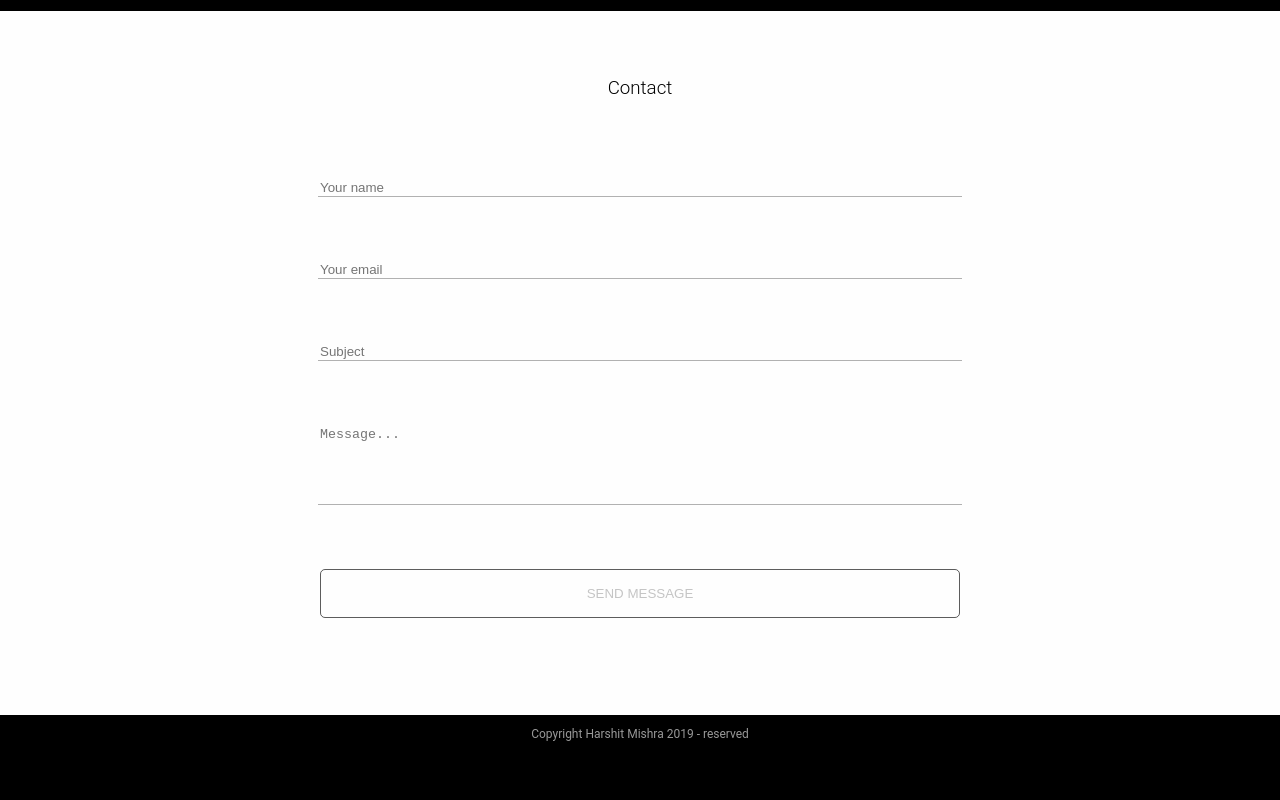
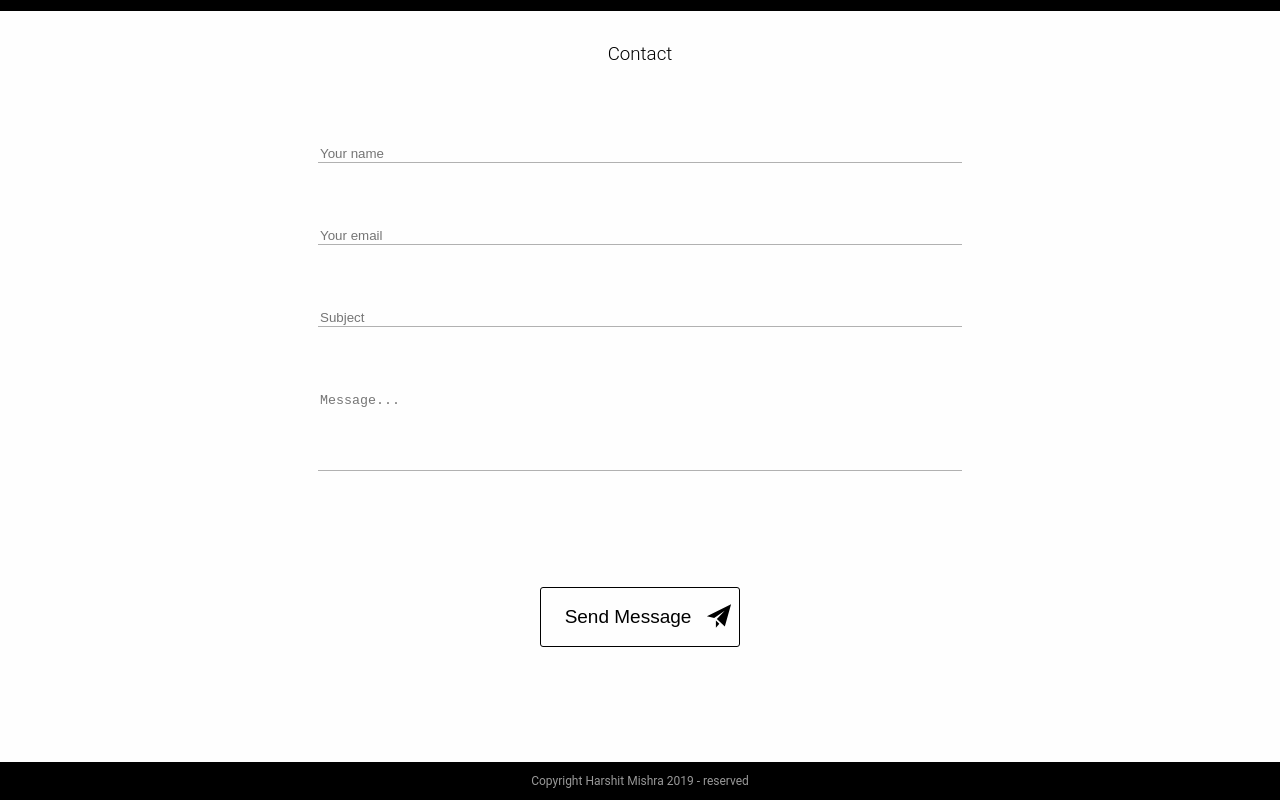
Before and after one commit to harshdsdh/itsme, a React (Create React App) app: page / in a window 1280 px wide. Shown: the part 1939-2739 px from the top of the page. Before the commit the page ends 2692 px from the top, so only its background shows below. Built offline with nearby package versions, Linux system fonts and the light colour scheme.

Commit message:
contact commit

```diff
--- a/src/app-header.js
+++ b/src/app-header.js
@@ -10,7 +10,7 @@ const AppHeader = () => {
 function HeaderName(props) {
   return (
     <h1 className="mainName link">
-      <a href="/">
+      <a href="/itsme">
         <span className="headerFont H">H</span>
         <span className="headerFont M">M</span>
       </a>
@@ -40,7 +40,11 @@ function ContactLinks(props) {
         </a>
       </li>
       <li>
-        <a href="https://github.com/harshdsdh">
+        <a
+          href="https://github.com/harshdsdh"
+          target="_blank"
+          rel="noopener noreferrer"
+        >
           <svg
             className="footlink"
             xmlns="http://www.w3.org/2000/svg"
@@ -53,7 +57,11 @@ function ContactLinks(props) {
         </a>
       </li>
       <li>
-        <a href="https://www.linkedin.com/in/harshit-mishra1793/">
+        <a
+          href="https://www.linkedin.com/in/harshit-mishra1793/"
+          target="_blank"
+          rel="noopener noreferrer"
+        >
           <svg
             className="footlink"
             xmlns="http://www.w3.org/2000/svg"
--- a/src/footer.js
+++ b/src/footer.js
@@ -1,5 +1,6 @@
 import React from "react";
-
+import axios from "axios";
+const PORT = process.env.PORT || 5000;
 const Footer = () => {
   return (
     <div className="Footer" id="Footer">
@@ -7,39 +8,79 @@ const Footer = () => {
     </div>
   );
 };
+const handleSubmit = async e => {
+  e.preventDefault();
+  axios
+    .post("http://localhost:" + PORT, {
+      name: document.getElementsByName("name")[0].value,
+      email: document.getElementsByName("email")[0].value,
+      subject: document.getElementsByName("subject")[0].value,
+      message: document.getElementsByName("message")[0].value
+    })
+    .then(function(response) {
+      document.getElementsByName("name")[0].value = "";
+      document.getElementsByName("email")[0].value = "";
+      document.getElementsByName("subject")[0].value = "";
+      document.getElementsByName("message")[0].value = "";
+      console.log(response.data + "from footer");
+    })
+    .catch(function(error) {
+      console.log(error);
+    });
+};
 function FooterContent(props) {
   return (
     <div>
       <section class="contact" data-aos="zoom-in">
-        <form action="/" method="POST" class="contact__form">
+        <form onSubmit={handleSubmit} method="POST" class="contact__form">
           <h1 className="contact__form__title">Contact</h1>
           <input
             type="text"
             class="contact__form__input"
             name="name"
             placeholder="Your name"
+            required
           />
           <input
             type="email"
-            class="contact__form__input"
+            className="contact__form__input"
             name="email"
             placeholder="Your email"
+            required
           />
           <input
             type="text"
-            class="contact__form__input"
+            className="contact__form__input"
             name="subject"
             placeholder="Subject"
+            required
           />
           <textarea
             name="message"
             rows="5"
             class="contact__form__textarea"
             placeholder="Message..."
+            required
           />
 
-          <button class="contact__form__btn" disabled>
+          <button type="submit" class="contact__form__btn">
             Send Message
+            <svg
+              version="1.1"
+              xmlns="http://www.w3.org/2000/svg"
+              xmlnsXlink="http://www.w3.org/1999/xlink"
+              x="0px"
+              y="0px"
+              viewBox="0 0 512 512"
+              enable-background="new 0 0 512 512"
+              xmlSpace="preserve"
+            >
+              <path
+                id="paper-plane-icon"
+                d="M462,54.955L355.371,437.187l-135.92-128.842L353.388,167l-179.53,124.074L50,260.973L462,54.955z
+M202.992,332.528v124.517l58.738-67.927L202.992,332.528z"
+              />
+            </svg>
           </button>
         </form>
       </section>
--- a/src/style.css
+++ b/src/style.css
@@ -207,19 +207,39 @@ body {
   outline: none;
 }
 .contact__form__btn {
-  margin: 2rem;
-  background: none;
-  border: 1px solid rgba(0, 0, 0, 0.8);
-  padding: 1rem 2rem;
-  border-radius: 5px;
-  opacity: 0.8;
-  width: 100%;
-  text-transform: uppercase;
+  font-size: 19px;
+  overflow: visible;
+  border-radius: 3px;
+  position: relative;
+  padding-right: 30px;
+  background-color: #fefefe;
+  border: 1px solid black;
+  color: black;
+  display: block;
+  margin: 13% auto;
+  height: 60px;
+  width: 200px;
+  cursor: pointer;
 }
+.contact__form__btn svg {
+  position: absolute;
+  top: 13px;
+  right: 5px;
+  height: 30px;
+  width: auto;
+  transition: transform 0.15s;
+  fill: black;
+}
+
 .contact__form__btn:hover {
   cursor: pointer;
   opacity: 1;
   border: 1px solid black;
+  background-color: #fefefe;
+}
+.contact__form__btn:hover svg {
+  transform: rotate(10deg);
+  transition: transform 0.15s;
 }
 .contact__form__btn:focus,
 .contact__form__btn:active {
```
Also changed, not shown: package.json (+7 -1 lines), src/server.js (+34 -20 lines), 1 other file (tests, documents, lock files or other folders).
